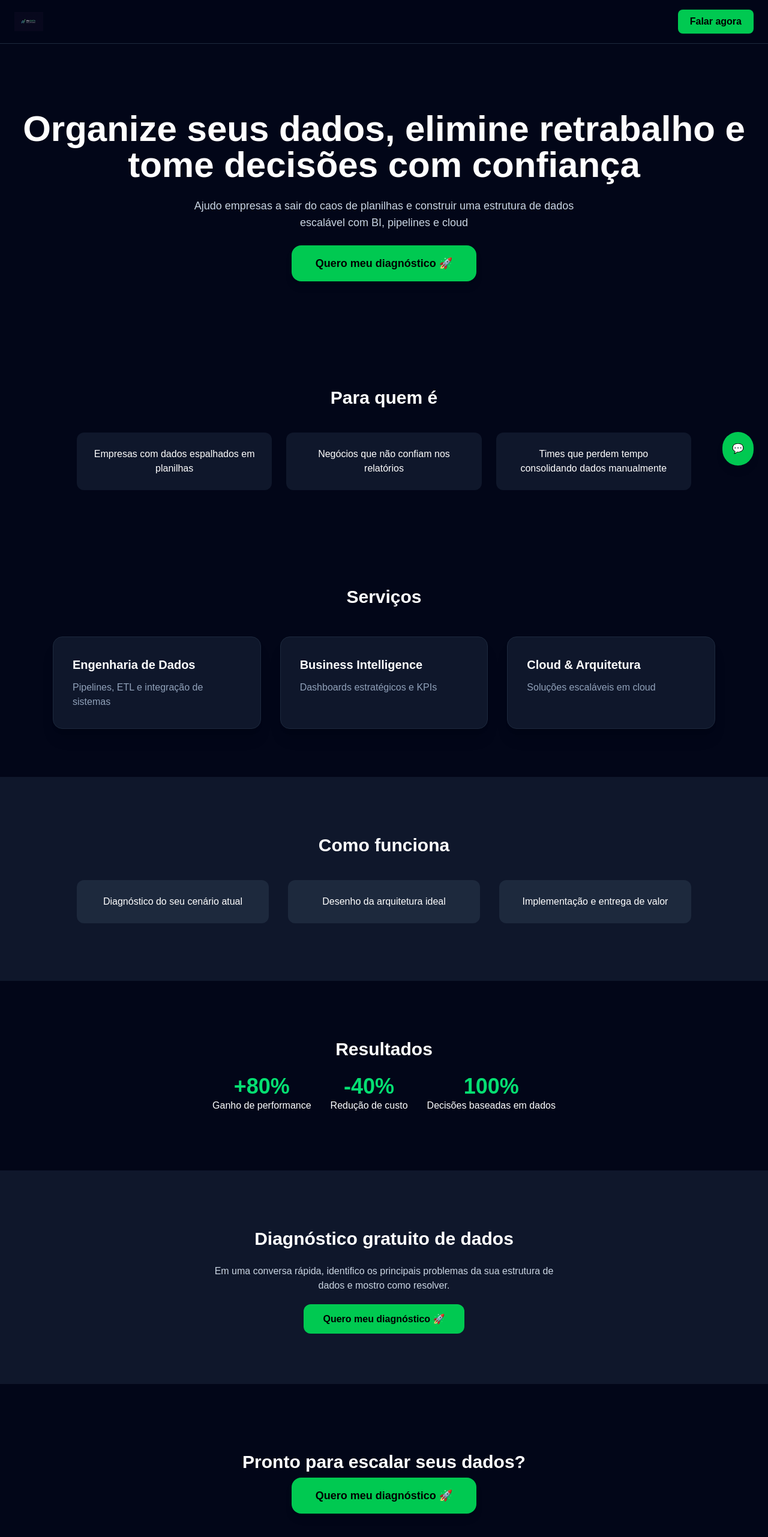
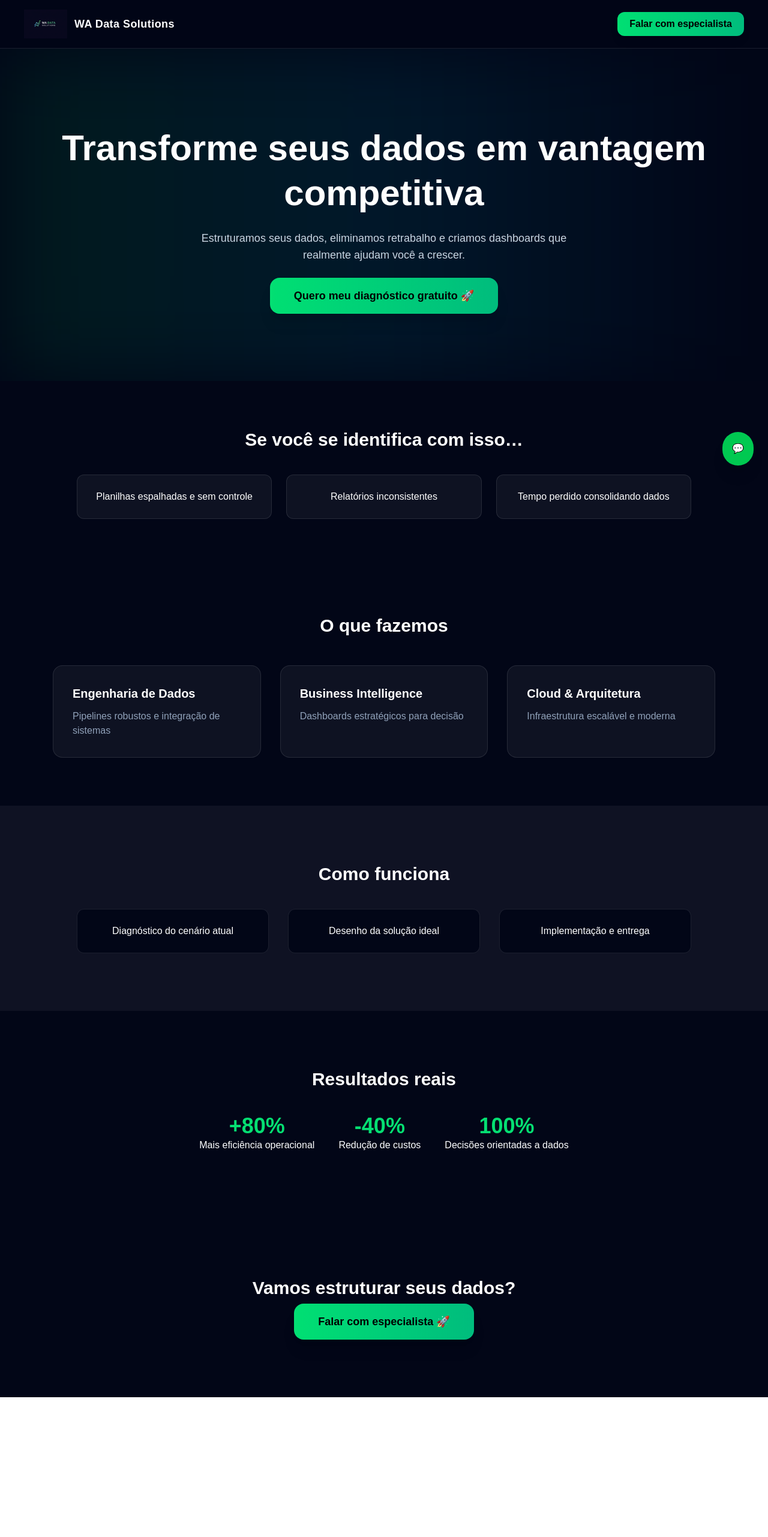
Before and after one commit to wa-data-solutions/wa-data-solutions, a Next.js app: page / in a window 1280 px wide. Shown: the top 2562 px of the page at 60% size. After the commit the page ends 2329 px from the top, so only its background shows below. Built offline with nearby package versions, Linux system fonts and the light colour scheme.

Commit message:
refactor: melhoria de performance e SEO BIG TECH

```diff
--- a/app/page.tsx
+++ b/app/page.tsx
@@ -4,44 +4,41 @@ import { motion } from "framer-motion";
 import Image from "next/image";
 
 export default function Home() {
-
   const whatsappLink =
     "https://wa.me/5511971802678?text=Olá,%20quero%20um%20diagnóstico%20gratuito%20de%20dados";
 
   return (
-    <div className="bg-slate-950 text-white min-h-screen">
+    <div className="bg-[#020617] text-white min-h-screen">
 
-      {/* SEO */}
-      <title>WA Data Solutions | Engenharia de Dados e BI</title>
-      <meta
-        name="description"
-        content="Organize seus dados, elimine retrabalho e tome decisões com confiança com soluções de Engenharia de Dados, BI e Cloud."
-      />
+      {/* HEADER BIG TECH */}
+      <header className="sticky top-0 z-50 backdrop-blur-xl bg-[#020617]/70 border-b border-white/10">
+        <div className="max-w-7xl mx-auto flex justify-between items-center px-6 md:px-10 py-4">
 
-      {/* HEADER */}
-      <header className="sticky top-0 z-50 backdrop-blur bg-slate-950/80 border-b border-slate-800 flex justify-between items-center px-6 py-4">
-
+          {/* LOGO + NOME */}
           <div className="flex items-center gap-3">
             <Image
               src="/logo.png"
               alt="WA Data Solutions Logo"
-            width={120}
-            height={40}
-            className="h-8 w-auto"
+              width={160}
+              height={50}
+              className="h-10 md:h-12 w-auto"
               priority
             />
+            <span className="hidden md:block font-semibold text-lg tracking-wide">
+              WA Data Solutions
+            </span>
           </div>
 
+          {/* CTA */}
           <a
             href={whatsappLink}
             target="_blank"
             rel="noopener noreferrer"
-          aria-label="Falar agora no WhatsApp"
-          className="bg-green-500 px-5 py-2 rounded-lg text-black font-semibold hover:scale-105 transition"
+            className="bg-gradient-to-r from-green-400 to-emerald-500 text-black px-5 py-2 rounded-xl font-semibold hover:scale-105 transition shadow-lg"
           >
-          Falar agora
+            Falar com especialista
           </a>
-
+        </div>
       </header>
 
       {/* WHATSAPP FLOAT */}
@@ -49,50 +46,55 @@ export default function Home() {
         href={whatsappLink}
         target="_blank"
         rel="noopener noreferrer"
-        aria-label="Abrir conversa no WhatsApp"
-        className="fixed bottom-6 right-6 bg-green-500 p-4 rounded-full shadow-lg hover:scale-110 transition z-50"
+        className="fixed bottom-6 right-6 bg-green-500 p-4 rounded-full shadow-xl hover:scale-110 transition z-50"
       >
         💬
       </a>
 
       {/* HERO */}
-      <section className="text-center py-28 px-6">
+      <section className="text-center py-32 px-6 relative overflow-hidden">
+
+        {/* glow background */}
+        <div className="absolute inset-0 bg-gradient-to-r from-green-500/10 via-cyan-500/10 to-transparent blur-3xl"></div>
+
         <motion.h1
           initial={{ opacity: 0, y: 40 }}
           animate={{ opacity: 1, y: 0 }}
-          className="text-5xl md:text-6xl font-bold mb-6"
+          className="relative text-4xl md:text-6xl font-bold mb-6 leading-tight"
         >
-          Organize seus dados, elimine retrabalho e tome decisões com confiança
+          Transforme seus dados em vantagem competitiva
         </motion.h1>
 
-        <p className="text-lg text-slate-300 max-w-2xl mx-auto">
-          Ajudo empresas a sair do caos de planilhas e construir uma estrutura de dados escalável com BI, pipelines e cloud
+        <p className="relative text-lg text-slate-300 max-w-2xl mx-auto">
+          Estruturamos seus dados, eliminamos retrabalho e criamos dashboards que realmente ajudam você a crescer.
         </p>
 
-        <div className="mt-10">
+        <div className="mt-10 relative">
           <a
             href={whatsappLink}
             target="_blank"
             rel="noopener noreferrer"
-            aria-label="Quero meu diagnóstico gratuito"
-            className="bg-green-500 text-black px-10 py-5 rounded-2xl font-semibold text-lg shadow-lg hover:scale-105 transition"
+            className="bg-gradient-to-r from-green-400 to-emerald-500 text-black px-10 py-5 rounded-2xl font-semibold text-lg shadow-xl hover:scale-105 transition"
           >
-            Quero meu diagnóstico 🚀
+            Quero meu diagnóstico gratuito 🚀
           </a>
         </div>
+
       </section>
 
-      {/* PARA QUEM É */}
+      {/* PROBLEMA */}
       <section className="py-20 px-6 text-center">
-        <h2 className="text-3xl font-semibold mb-10">Para quem é</h2>
+        <h2 className="text-3xl font-semibold mb-10">
+          Se você se identifica com isso…
+        </h2>
 
         <div className="grid md:grid-cols-3 gap-6 max-w-5xl mx-auto">
           {[
-            "Empresas com dados espalhados em planilhas",
-            "Negócios que não confiam nos relatórios",
-            "Times que perdem tempo consolidando dados manualmente"
+            "Planilhas espalhadas e sem controle",
+            "Relatórios inconsistentes",
+            "Tempo perdido consolidando dados"
           ].map((item, i) => (
-            <div key={i} className="bg-slate-900 p-6 rounded-xl">
+            <div key={i} className="bg-white/5 p-6 rounded-xl border border-white/10">
               {item}
             </div>
           ))}
@@ -101,29 +103,29 @@ export default function Home() {
 
       {/* SERVIÇOS */}
       <section className="py-20 px-6 max-w-6xl mx-auto">
-        <h2 className="text-3xl font-semibold mb-12 text-center">Serviços</h2>
+        <h2 className="text-3xl font-semibold mb-12 text-center">
+          O que fazemos
+        </h2>
 
         <div className="grid md:grid-cols-3 gap-8">
           {[
             {
               title: "Engenharia de Dados",
-              desc: "Pipelines, ETL e integração de sistemas"
+              desc: "Pipelines robustos e integração de sistemas"
             },
             {
               title: "Business Intelligence",
-              desc: "Dashboards estratégicos e KPIs"
+              desc: "Dashboards estratégicos para decisão"
             },
             {
               title: "Cloud & Arquitetura",
-              desc: "Soluções escaláveis em cloud"
+              desc: "Infraestrutura escalável e moderna"
             }
           ].map((item, i) => (
             <motion.div
               key={i}
               whileHover={{ scale: 1.05 }}
-              initial={{ opacity: 0, y: 30 }}
-              whileInView={{ opacity: 1, y: 0 }}
-              className="bg-slate-900 p-8 rounded-2xl shadow-xl border border-slate-800"
+              className="bg-white/5 p-8 rounded-2xl border border-white/10 hover:border-green-400/30 transition"
             >
               <h3 className="text-xl font-bold mb-3">{item.title}</h3>
               <p className="text-slate-400">{item.desc}</p>
@@ -132,84 +134,56 @@ export default function Home() {
         </div>
       </section>
 
-      {/* COMO FUNCIONA */}
-      <section className="py-24 px-6 bg-slate-900 text-center">
+      {/* PROCESSO */}
+      <section className="py-24 px-6 text-center bg-white/5">
         <h2 className="text-3xl font-semibold mb-10">Como funciona</h2>
 
         <div className="grid md:grid-cols-3 gap-8 max-w-5xl mx-auto">
           {[
-            "Diagnóstico do seu cenário atual",
-            "Desenho da arquitetura ideal",
-            "Implementação e entrega de valor"
+            "Diagnóstico do cenário atual",
+            "Desenho da solução ideal",
+            "Implementação e entrega"
           ].map((step, i) => (
-            <motion.div
-              key={i}
-              initial={{ opacity: 0 }}
-              whileInView={{ opacity: 1 }}
-              className="bg-slate-800 p-6 rounded-xl"
-            >
-              <p>{step}</p>
-            </motion.div>
+            <div key={i} className="bg-[#020617] p-6 rounded-xl border border-white/10">
+              {step}
+            </div>
           ))}
         </div>
       </section>
 
       {/* RESULTADOS */}
       <section className="py-24 px-6 text-center">
-        <h2 className="text-3xl font-semibold mb-6">Resultados</h2>
+        <h2 className="text-3xl font-semibold mb-10">Resultados reais</h2>
 
-        <div className="flex flex-col md:flex-row gap-8 justify-center">
+        <div className="flex flex-col md:flex-row gap-10 justify-center">
           <div>
             <h3 className="text-4xl font-bold text-green-400">+80%</h3>
-            <p>Ganho de performance</p>
+            <p>Mais eficiência operacional</p>
           </div>
           <div>
             <h3 className="text-4xl font-bold text-green-400">-40%</h3>
-            <p>Redução de custo</p>
+            <p>Redução de custos</p>
           </div>
           <div>
             <h3 className="text-4xl font-bold text-green-400">100%</h3>
-            <p>Decisões baseadas em dados</p>
+            <p>Decisões orientadas a dados</p>
           </div>
         </div>
-      </section>
-
-      {/* OFERTA */}
-      <section className="py-24 text-center bg-slate-900">
-        <h2 className="text-3xl font-semibold mb-6">
-          Diagnóstico gratuito de dados
-        </h2>
-
-        <p className="text-slate-300 max-w-xl mx-auto mb-8">
-          Em uma conversa rápida, identifico os principais problemas da sua estrutura
-          de dados e mostro como resolver.
-        </p>
-
-        <a
-          href={whatsappLink}
-          target="_blank"
-          rel="noopener noreferrer"
-          aria-label="Quero diagnóstico gratuito"
-          className="bg-green-500 px-8 py-4 rounded-xl font-semibold text-black"
-        >
-          Quero meu diagnóstico 🚀
-        </a>
       </section>
 
       {/* CTA FINAL */}
       <section className="py-28 text-center">
         <h2 className="text-3xl font-semibold mb-6">
-          Pronto para escalar seus dados?
+          Vamos estruturar seus dados?
         </h2>
 
         <a
           href={whatsappLink}
           target="_blank"
           rel="noopener noreferrer"
-          aria-label="Quero começar agora"
-          className="bg-green-500 px-10 py-5 rounded-2xl font-semibold text-lg text-black shadow-lg hover:scale-105 transition"
+          className="bg-gradient-to-r from-green-400 to-emerald-500 text-black px-10 py-5 rounded-2xl font-semibold text-lg shadow-xl hover:scale-105 transition"
         >
-          Quero meu diagnóstico 🚀
+          Falar com especialista 🚀
         </a>
       </section>
 
```
Lines whose indentation alone changed are shown as unchanged.
